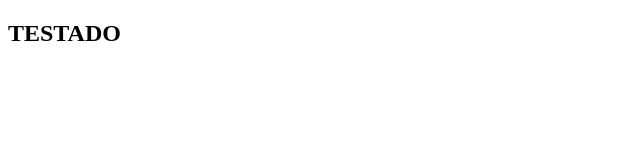
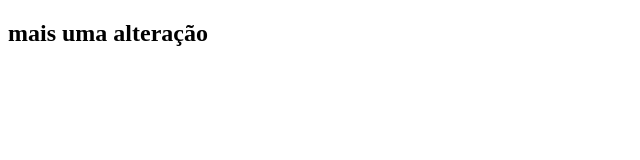
Before and after one commit to Crzsly/testedoteste, a plain HTML site: page index.html in a window 1280 px wide. Shown: the whole page, without its empty margins (0-640 px from the left). Drawn offline with Linux system fonts and the light colour scheme.

Commit message:
outra alteracao de teste

```diff
--- a/index.html
+++ b/index.html
@@ -6,6 +6,6 @@
     <title>Teste do Teste</title>
 </head>
 <body>
-<h2>TESTADO</h2>
+<h2>mais uma alteração</h2>
 </body>
 </html>
```
